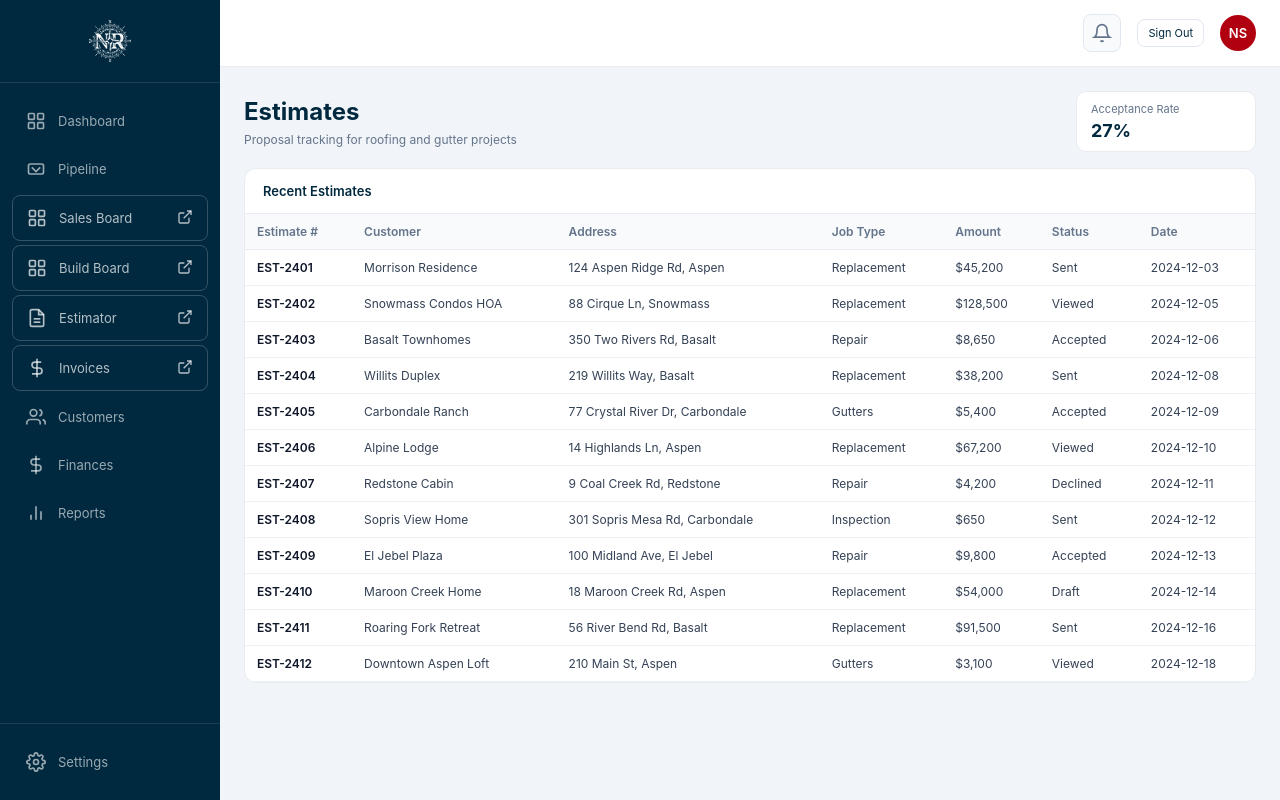
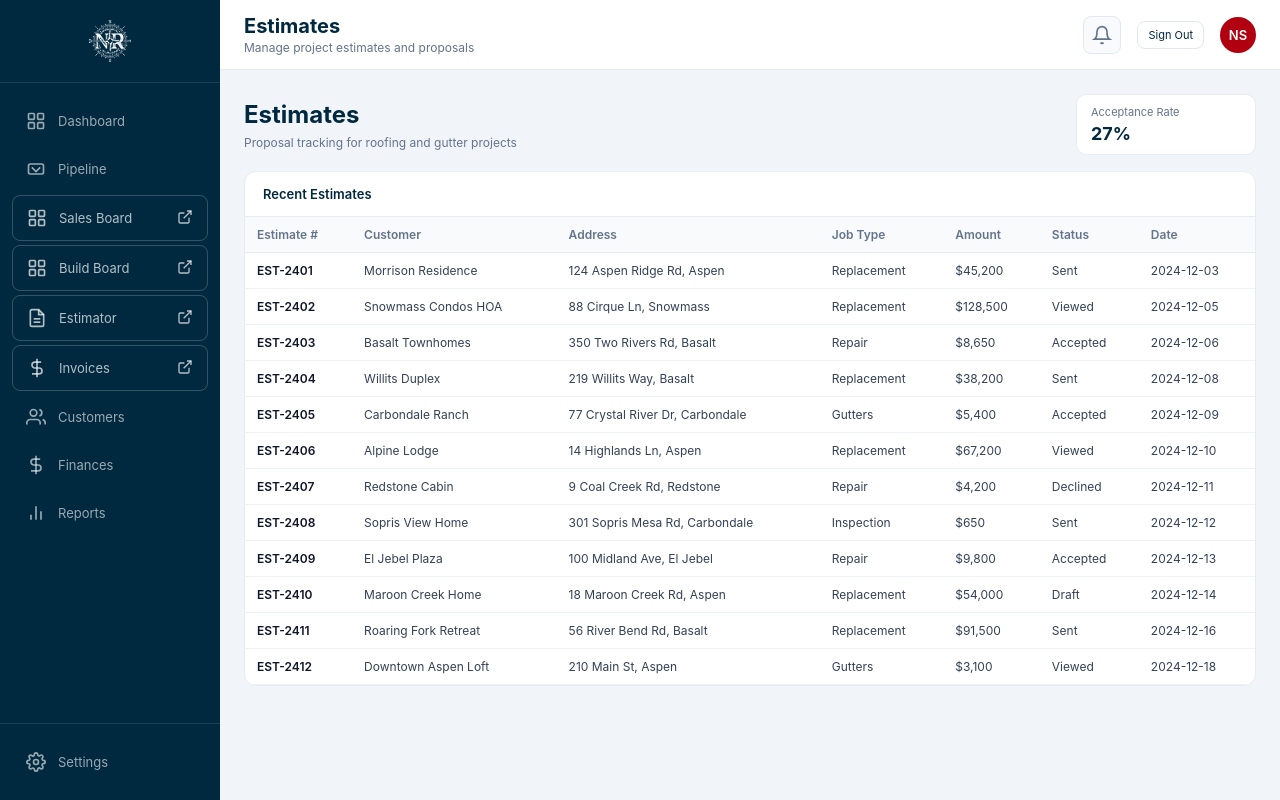
Before and after one commit to timcoe429/northstarroofing-dashboard, a Next.js app: page /estimates in a window 1280 px wide. Built offline with nearby package versions, Linux system fonts and the light colour scheme; no server answers.

Commit message:
Update page.tsx

```diff
--- a/src/app/estimates/page.tsx
+++ b/src/app/estimates/page.tsx
@@ -1,13 +1,11 @@
 'use client';
 
-import React, { useMemo, useState } from 'react';
+import React, { useMemo } from 'react';
 import { Sidebar } from '@/components/Sidebar';
 import { Header } from '@/components/Header';
 import { mockData, formatCurrency } from '@/lib/utils';
 
 export default function EstimatesPage() {
-  const [timeRange, setTimeRange] = useState('6mo');
-
   const acceptanceRate = useMemo(() => {
     const actionable = mockData.estimates.filter(est => est.status !== 'Draft');
     const accepted = actionable.filter(est => est.status === 'Accepted').length;
@@ -18,7 +16,7 @@ export default function EstimatesPage() {
     <div style={{ display: 'flex', minHeight: '100vh', background: '#f1f5f9', fontFamily: '-apple-system, BlinkMacSystemFont, "Segoe UI", sans-serif' }}>
       <Sidebar />
       <main style={{ flex: 1, marginLeft: 220 }}>
-        <Header timeRange={timeRange} onTimeRangeChange={setTimeRange} />
+        <Header title="Estimates" subtitle="Manage project estimates and proposals" />
         <div style={{ padding: 24 }}>
           <div style={{ display: 'flex', justifyContent: 'space-between', alignItems: 'center', marginBottom: 16 }}>
             <div>
```
